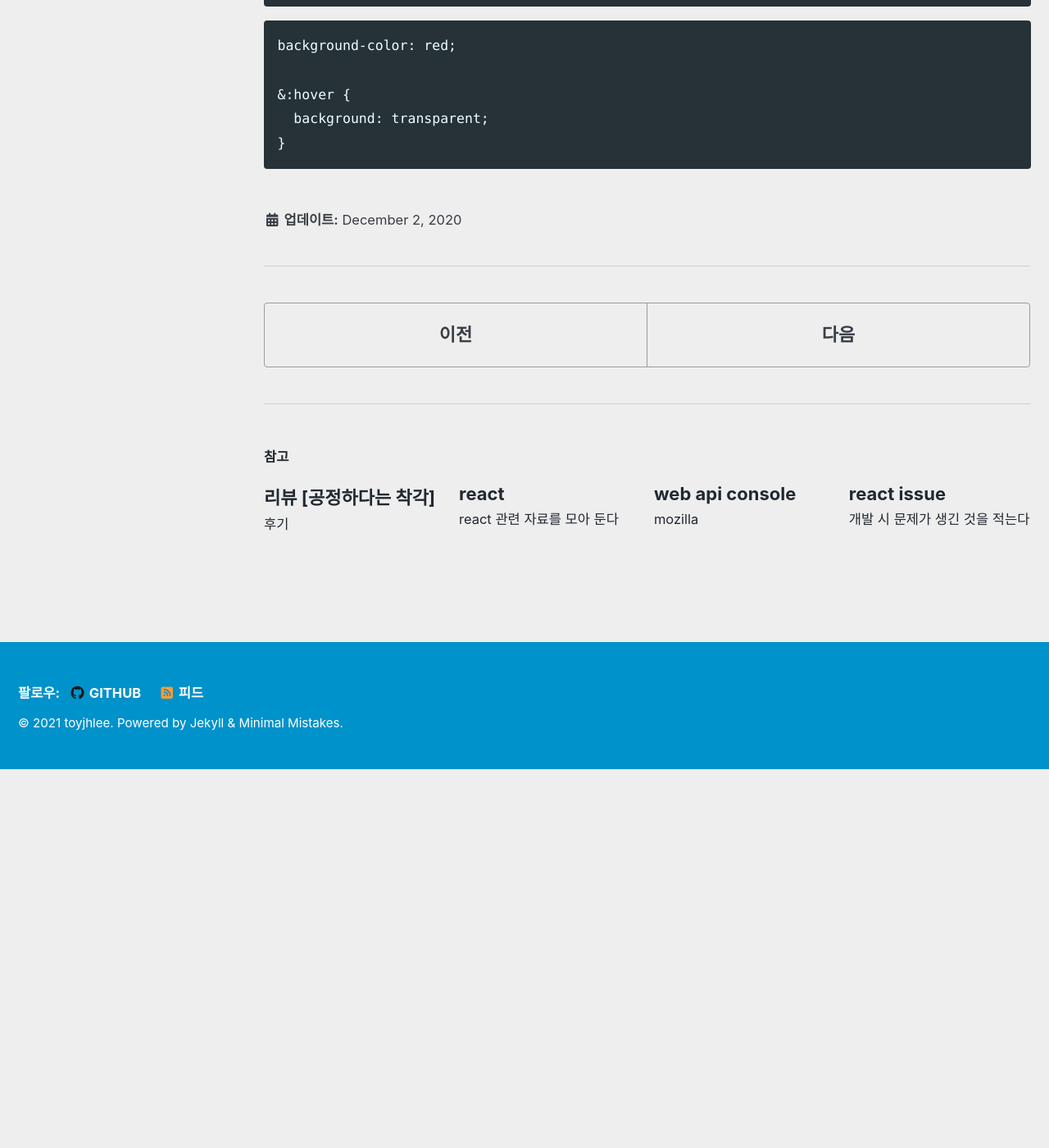
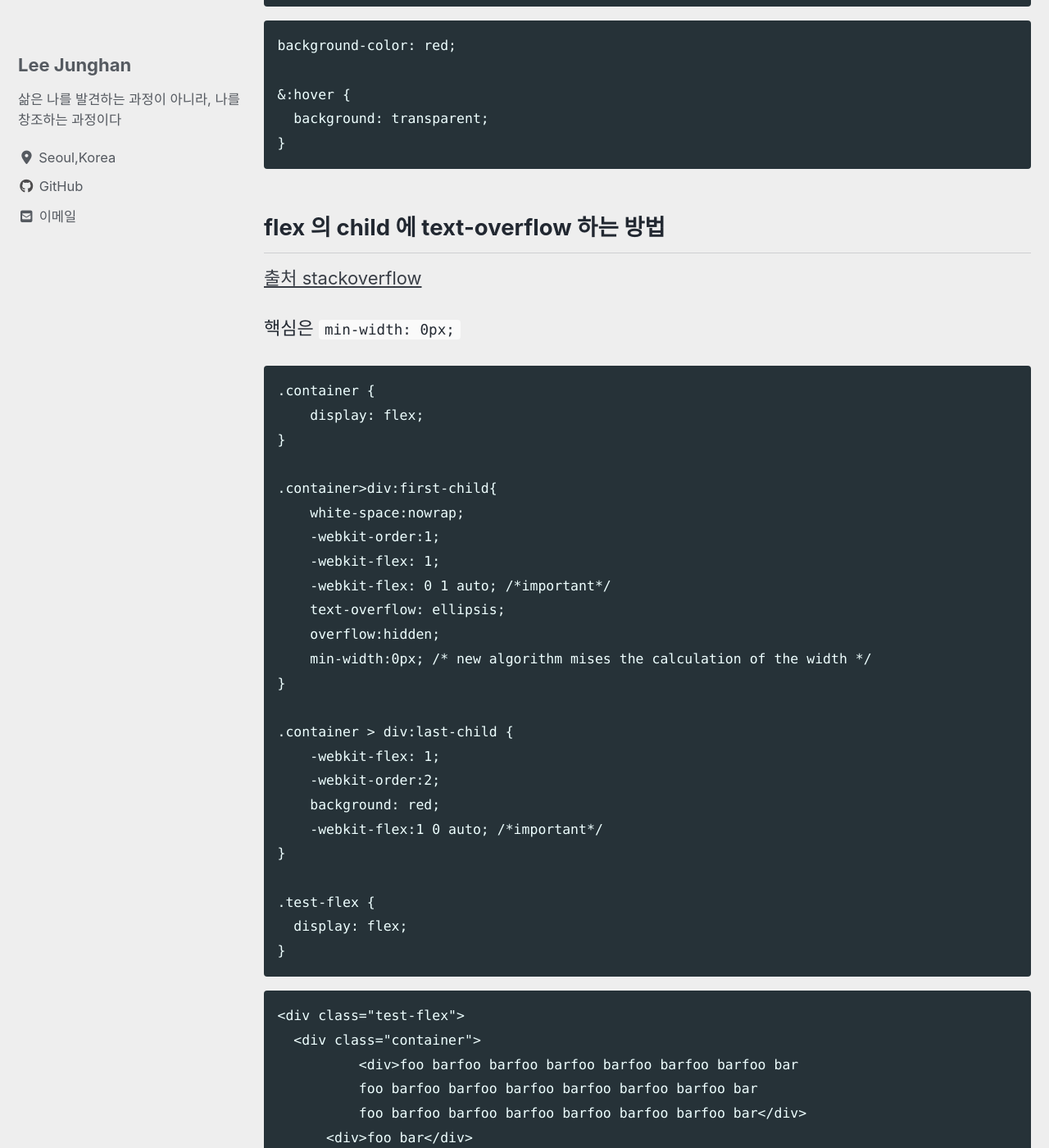
Before and after one commit to toyjhlee/toyjhlee.github.com, a Jekyll site: the page built from _posts/2020/12/2020-12-02-css-issue.md, in a window 1280 px wide and 1400 px high, scrolled down 3688 px. Shown: the whole window at 82% size. Built offline with Jekyll 4.4.1, drawn with Linux system fonts in a browser that asks for light colours; cached includes are drawn as plain includes; nearby versions of some CDN libraries; before the commit the page ends 4626 px from its top, so only the background shows below that; some of the changed text lies outside the part shown.

````diff
--- a/_posts/2020/12/2020-12-02-css-issue.md
+++ b/_posts/2020/12/2020-12-02-css-issue.md
@@ -124,3 +124,47 @@
   background: transparent;
 }
 ```
+
+## flex 의 child 에 text-overflow 하는 방법
+
+[출처 stackoverflow](https://stackoverflow.com/questions/40611681/flex-item-filled-with-text-overflowing-flex-container)
+
+핵심은 `min-width: 0px;`
+
+```
+.container {
+    display: flex;
+}
+
+.container>div:first-child{
+    white-space:nowrap;
+    -webkit-order:1;
+    -webkit-flex: 1;
+    -webkit-flex: 0 1 auto; /*important*/
+    text-overflow: ellipsis;
+    overflow:hidden;
+    min-width:0px; /* new algorithm mises the calculation of the width */
+}
+
+.container > div:last-child {
+    -webkit-flex: 1;
+    -webkit-order:2;
+    background: red;
+    -webkit-flex:1 0 auto; /*important*/
+}
+
+.test-flex {
+  display: flex;
+}
+```
+
+```
+<div class="test-flex">
+  <div class="container">
+          <div>foo barfoo barfoo barfoo barfoo barfoo barfoo bar
+          foo barfoo barfoo barfoo barfoo barfoo barfoo bar
+          foo barfoo barfoo barfoo barfoo barfoo barfoo bar</div>
+      <div>foo bar</div>
+  </div>
+</div>
+```
````
Also changed, not shown: _posts/2020/09/2020-09-02-styled-components.md (+4 -0 lines), _posts/2020/09/2020-09-03-should-read.md (+3 -1 lines), _posts/2020/12/2020-12-18-trigger.md (+1 -1 lines), _posts/2020/12/2020-12-24-react.md (+18 -0 lines).
